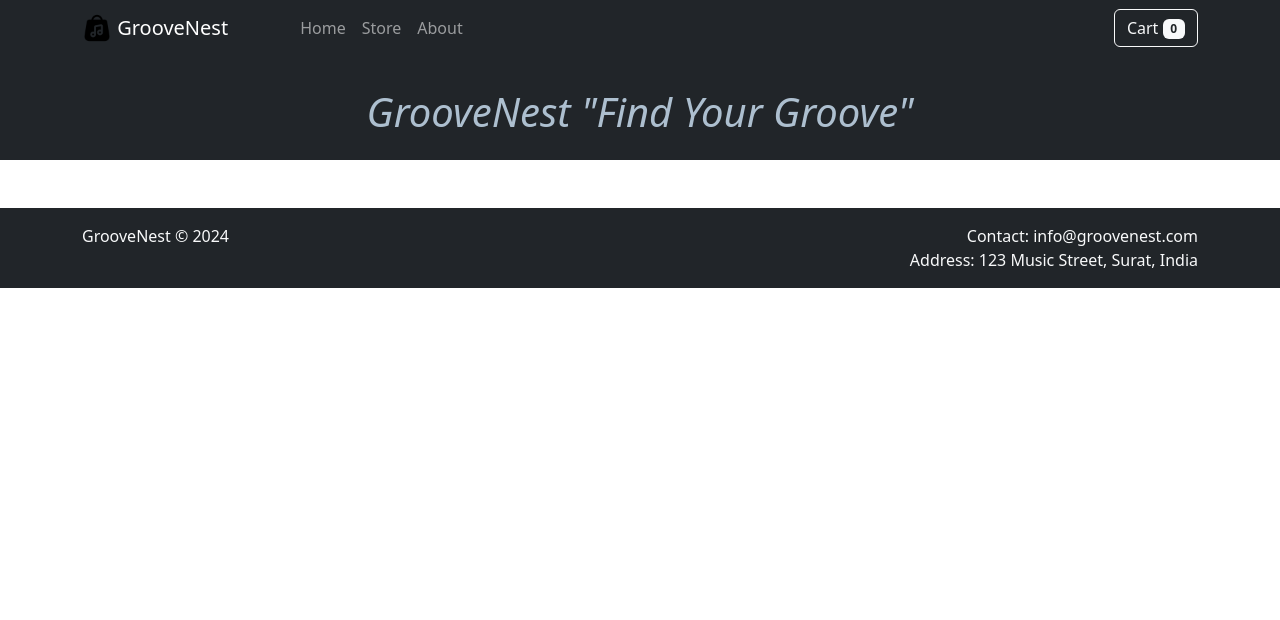
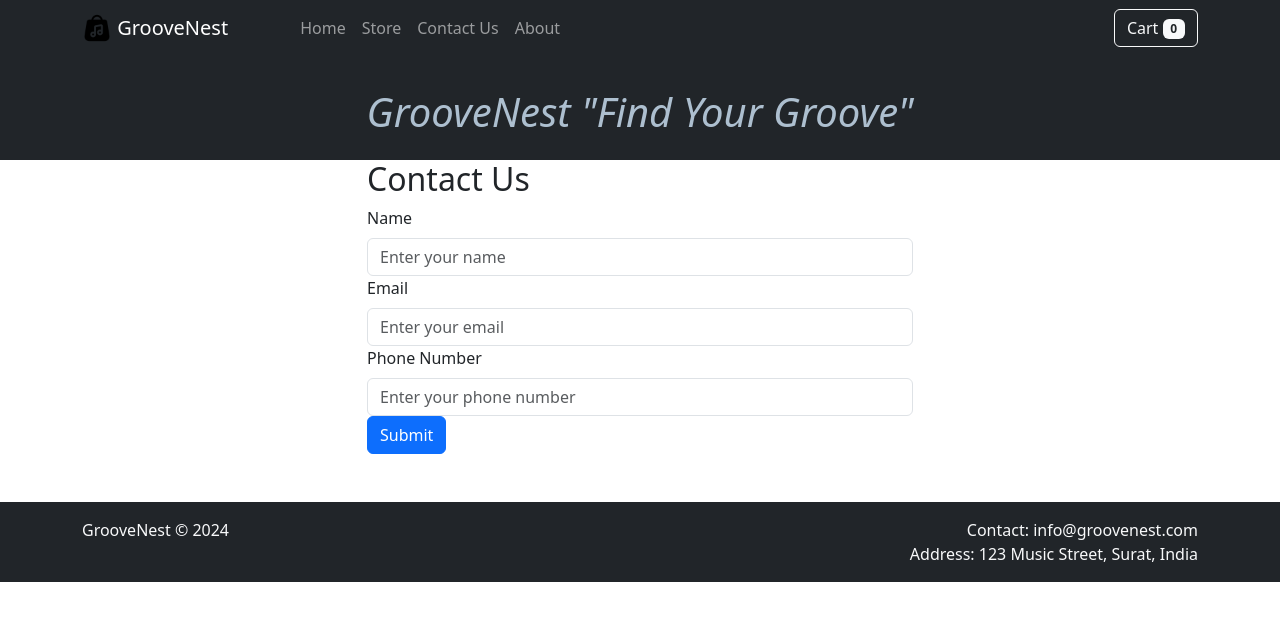
Before and after one commit to hrd05/E-Comm, a React (Create React App) app: page /contact-us in a window 1280 px wide. Shown: the top 620 px of the page. Built offline with nearby package versions, Linux system fonts and the light colour scheme.

Commit message:
added contact us page

```diff
--- a/src/App.js
+++ b/src/App.js
@@ -10,6 +10,7 @@ import CartProvider from './Store/CartProvider';
 import AboutPage from './components/Navbar/AboutPage';
 import Footer from './components/Footer';
 import Home from './components/Home';
+import ContactUs from './components/ContactUs';
 
 const productsArr = [
   {
@@ -52,6 +53,8 @@ function App() {
       <Router>
         <NavbarComponent />
         <Routes>
+          <Route path="/" element={<Home />} />
+          <Route path="/contact-us" element={<ContactUs />} />
           <Route path="/home" element={<Home />} />
           <Route path="/store" element={<AlbumList productsArr={productsArr} />} />
           <Route path="/about" element={<AboutPage />} />
--- a/src/components/AlbumList.js
+++ b/src/components/AlbumList.js
@@ -21,6 +21,7 @@ const AlbumList = (props) => {
     const addToCartHandler = (event) => {
         const itemIndex = cartCtx.cartItems.findIndex((item) => item.id === event.target.id);
         if (itemIndex < 0) {
+
             const item = props.productsArr.find((item) => item.id === event.target.id);
             item['quantity'] = 1;
             cartCtx.addToCart(item);
@@ -28,6 +29,7 @@ const AlbumList = (props) => {
         else {
             cartCtx.updateQuantityOfItem(event.target.id);
         }
+        alert(`Album added to Cart`);
     }
 
 
--- a/src/components/ConcertTable.js
+++ b/src/components/ConcertTable.js
@@ -1,4 +1,5 @@
 import React from 'react';
+import { Table } from 'react-bootstrap';
 
 const ConcertTable = () => {
     const concertData = [
@@ -11,15 +12,7 @@ const ConcertTable = () => {
     ];
 
     return (
-        <table className="table">
-            <thead>
-                <tr>
-                    <th>Date</th>
-                    <th>Location</th>
-                    <th>Venue</th>
-                    <th>Action</th>
-                </tr>
-            </thead>
+        <Table striped='rows' hover className='mt-3' >
             <tbody>
                 {concertData.map((concert, index) => (
                     <tr key={index}>
@@ -30,7 +23,7 @@ const ConcertTable = () => {
                     </tr>
                 ))}
             </tbody>
-        </table>
+        </Table>
     );
 }
 
--- /dev/null
+++ b/src/components/ContactUs.js
@@ -0,0 +1,86 @@
+
+import React, { useState } from 'react';
+import { Form, Button, Container, Row, Col } from 'react-bootstrap';
+
+const ContactUs = () => {
+    const [formData, setFormData] = useState({
+        name: '',
+        email: '',
+        phone: ''
+    });
+
+    const handleChange = (e) => {
+        const { name, value } = e.target;
+        setFormData({
+            ...formData,
+            [name]: value
+        });
+    };
+
+    const handleSubmit = async (e) => {
+        e.preventDefault();
+        console.log(formData);
+        const response = await fetch('https://react-http-9080f-default-rtdb.firebaseio.com/userData.json', {
+            method: 'POST',
+            body: JSON.stringify(formData),
+        })
+        const data = await response.json();
+        console.log(data);
+        setFormData({
+            name: '',
+            email: '',
+            phone: ''
+        });
+        // Add form submission logic here
+    };
+
+    return (
+        <Container>
+            <Row className="justify-content-md-center">
+                <Col md={6}>
+                    <h2>Contact Us</h2>
+                    <Form onSubmit={handleSubmit}>
+                        <Form.Group controlId="formName">
+                            <Form.Label>Name</Form.Label>
+                            <Form.Control
+                                type="text"
+                                name="name"
+                                value={formData.name}
+                                onChange={handleChange}
+                                placeholder="Enter your name"
+                            />
+                        </Form.Group>
+
+                        <Form.Group controlId="formEmail">
+                            <Form.Label>Email</Form.Label>
+                            <Form.Control
+                                type="email"
+                                name="email"
+                                value={formData.email}
+                                onChange={handleChange}
+                                placeholder="Enter your email"
+                            />
+                        </Form.Group>
+
+                        <Form.Group controlId="formPhone">
+                            <Form.Label>Phone Number</Form.Label>
+                            <Form.Control
+                                type="text"
+                                name="phone"
+                                value={formData.phone}
+                                onChange={handleChange}
+                                placeholder="Enter your phone number"
+                            />
+                        </Form.Group>
+
+                        <Button variant="primary" type="submit">
+                            Submit
+                        </Button>
+                    </Form>
+                </Col>
+            </Row>
+        </Container>
+    );
+};
+
+export default ContactUs;
--- a/src/components/Home.js
+++ b/src/components/Home.js
@@ -4,7 +4,7 @@ import ConcertTable from "./ConcertTable";
 const Home = () => {
     return (
         <Container className="mt-3 d-flex flex-column align-items-center">
-            <h2 style={{ fontFamily: 'cursive' }} className="mb-3"> Tours</h2>
+            <h2 style={{ fontFamily: 'cursive' }} className="mt-4"> Tours</h2>
             <ConcertTable />
         </Container>
     )
--- a/src/components/Navbar/NavbarComponent.js
+++ b/src/components/Navbar/NavbarComponent.js
@@ -24,7 +24,6 @@ const NavbarComponent = () => {
         cartQuantity += Number(item.quantity);
     })
 
-    console.log(totalAmount);
 
     return (
         <>
@@ -45,6 +44,7 @@ const NavbarComponent = () => {
                         <Nav className="align-content-center mx-5">
                             <Nav.Link as={Link} to="/home">Home</Nav.Link>
                             <Nav.Link as={Link} to="/store">Store</Nav.Link>
+                            <Nav.Link as={Link} to="/contact-us">Contact Us</Nav.Link>
                             <Nav.Link as={Link} to="/about">About</Nav.Link>
                         </Nav>
                     </Navbar.Collapse>
```
